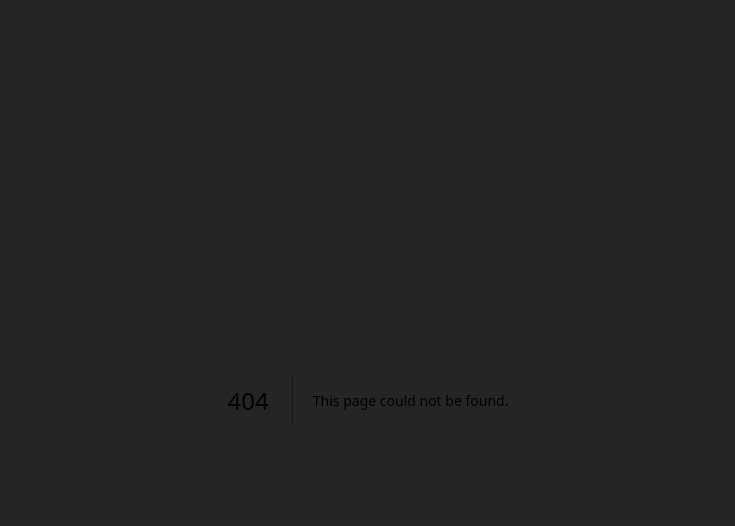
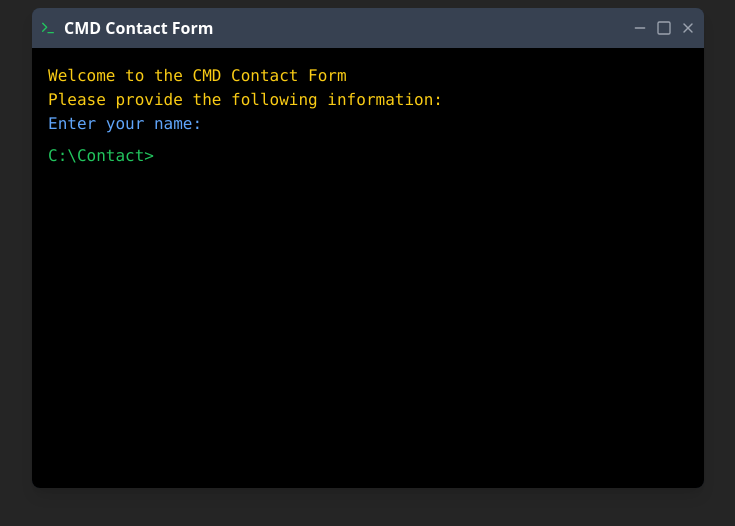
Before and after one commit to sarthu210/Portfolio, a Next.js app: page /hire-me in a window 1280 px wide. Before the commit this address had no page. Shown: the top 526 px of the page, without its empty margins (272-1007 px from the left). Built offline with nearby package versions, Linux system fonts and the light colour scheme.

Commit message:
CMD looking form

```diff
--- a/package.json
+++ b/package.json
@@ -22,7 +22,7 @@
     "react": "^18",
     "react-dom": "^18",
     "react-fast-marquee": "^1.6.5",
-    "react-router-dom": "^6.26.0",
+    "react-router-dom": "^6.26.2",
     "tailwind-merge": "^2.5.3",
     "tailwindcss-animate": "^1.0.7",
     "three": "^0.167.1"
--- a/src/app/components/HeroSection.jsx
+++ b/src/app/components/HeroSection.jsx
@@ -49,6 +49,7 @@ export default function HeroSection() {
                 whileHover={{ scale: 1.05 }}
                 whileTap={{ scale: 0.95 }}
                 className="inline-flex h-12 animate-shimmer items-center justify-center rounded-full border border-slate-800 bg-[linear-gradient(110deg,#000103,45%,#1e2631,55%,#000103)] bg-[length:200%_100%] px-6 font-medium text-slate-400 transition-colors focus:outline-none focus:ring-2 focus:ring-slate-400 focus:ring-offset-2 focus:ring-offset-slate-50"
+                onClick={() => window.open("/hire-me")}
               >
                 Hire Me
               </motion.button>
--- a/src/app/components/NavBar.jsx
+++ b/src/app/components/NavBar.jsx
@@ -1,6 +1,7 @@
 'use client'
 import React, { useState } from 'react';
 import { motion, useScroll } from "framer-motion";
+import { useNavigate } from 'react-router-dom';
 import profile from "../../../public/profile.jpeg";
 import "../globals.css";
 import Image from 'next/image';
@@ -8,6 +9,7 @@ import Image from 'next/image';
 export default function NavBar() {
     const [isMenuOpen, setIsMenuOpen] = useState(false);
     const { scrollYProgress } = useScroll();
+
 
     // Animation variants for the menu items
     const menuItemVariants = {
@@ -19,6 +21,11 @@ export default function NavBar() {
     const menuVariants = {
         hidden: { opacity: 0, height: 0 },
         visible: { opacity: 1, height: "auto", transition: { duration: 0.5, ease: "easeOut" } }
+    };
+
+    const handleNavigation = (path) => {
+        navigate(path);
+        setIsMenuOpen(false); // Close the menu after navigation
     };
 
     return (
@@ -40,6 +47,7 @@ export default function NavBar() {
                                 animate="visible"
                                 variants={menuItemVariants}
                                 className="text-white cursor-pointer hover:text-[#AD88C6] transition-colors duration-300"
+                                onClick={() => window.open(`/${item.toLowerCase().replace(' ', '-')}`)}
                             >
                                 {item}
                             </motion.li>
@@ -83,6 +91,7 @@ export default function NavBar() {
                             initial="hidden"
                             animate={isMenuOpen ? "visible" : "hidden"}
                             transition={{ delay: 0.1 * index }}
+                            onClick={() => window.open(`/${item.toLowerCase().replace(' ', '-')}`)}
                         >
                             {item}
                         </motion.li>
--- /dev/null
+++ b/src/app/hire-me/components/CmdContactForm.jsx
@@ -0,0 +1,142 @@
+'use client';
+import React, { useState, useRef, useEffect } from 'react';
+import { Terminal, Minus, Square, X } from 'lucide-react';
+
+const CmdContactForm = () => {
+  const [output, setOutput] = useState([
+    { text: "Welcome to the CMD Contact Form", color: "text-yellow-400" },
+    { text: "Please provide the following information:", color: "text-yellow-400" },
+    { text: "", color: "text-green-500" },
+    { text: "Enter your name:", color: "text-blue-400" }
+  ]);
+  const [input, setInput] = useState("");
+  const [formData, setFormData] = useState({ name: "", email: "", message: "" });
+  const [currentField, setCurrentField] = useState("name");
+  const bottomRef = useRef(null);
+
+  useEffect(() => {
+    bottomRef.current?.scrollIntoView({ behavior: 'smooth' });
+  }, [output]);
+
+  const handleInput = (e) => {
+    setInput(e.target.value);
+  };
+
+  const validateInput = (field, value) => {
+    switch (field) {
+      case 'name':
+        return value.length < 2 ? "Name must be at least 2 characters long." : null;
+      case 'email':
+        return !value.includes('@') ? "Please enter a valid email address." : null;
+      case 'message':
+        return value.length < 10 ? "Message must be at least 10 characters long." : null;
+      default:
+        return null;
+    }
+  };
+
+  const handleSubmit = (e) => {
+    e.preventDefault();
+
+    const error = validateInput(currentField, input.trim());
+    if (error) {
+      setOutput(prev => [
+        ...prev,
+        { text: "", color: "text-green-500" },
+        { text: `Error: ${error}`, color: "text-red-500" },
+        { text: "", color: "text-green-500" },
+        { text: `Enter your ${currentField}:`, color: "text-blue-400" }
+      ]);
+      setInput("");
+      return;
+    }
+
+    setFormData(prev => ({ ...prev, [currentField]: input.trim() }));
+    setOutput(prev => [
+      ...prev,
+      { text: "", color: "text-green-500" },
+      { text: `C:\\Contact>${input}`, color: "text-green-500" },
+      { text: "", color: "text-green-500" }
+    ]);
+
+    if (currentField === 'name') {
+      setCurrentField('email');
+      setOutput(prev => [...prev, { text: "Enter your email:", color: "text-blue-400" }]);
+    } else if (currentField === 'email') {
+      setCurrentField('message');
+      setOutput(prev => [...prev, { text: "Enter your message:", color: "text-blue-400" }]);
+    } else {
+      setOutput(prev => [
+        ...prev,
+        { text: "Thank you for your submission. Sending your message...", color: "text-yellow-400" },
+        { text: "", color: "text-green-500" },
+        { text: "Message sent successfully!", color: "text-green-400" },
+        { text: "", color: "text-green-500" },
+        { text: "Form Data:", color: "text-purple-400" },
+        { text: `Name: ${formData.name}`, color: "text-purple-400" },
+        { text: `Email: ${formData.email}`, color: "text-purple-400" },
+        { text: `Message: ${input.trim()}`, color: "text-purple-400" },
+        { text: "", color: "text-green-500" },
+        { text: "Thank you for contacting us. We will get back to you soon.", color: "text-yellow-400" },
+        { text: "", color: "text-green-500" },
+        { text: "Type 'reset' to start over or close this window.", color: "text-blue-400" }
+      ]);
+    }
+
+    setInput("");
+  };
+
+  const resetForm = () => {
+    if (input.toLowerCase() === 'reset') {
+      setFormData({ name: "", email: "", message: "" });
+      setCurrentField('name');
+      setOutput([
+        { text: "Welcome to the CMD Contact Form", color: "text-yellow-400" },
+        { text: "Please provide the following information:", color: "text-yellow-400" },
+        { text: "", color: "text-green-500" },
+        { text: "Enter your name:", color: "text-blue-400" }
+      ]);
+      setInput("");
+    }
+  };
+
+  useEffect(() => {
+    resetForm();
+  }, [input]);
+
+  return (
+    <div className="bg-gray-800 rounded-lg shadow-lg overflow-hidden w-full max-w-2xl">
+      <div className="bg-gray-700 p-2 flex justify-between items-center">
+        <div className="flex items-center">
+          <Terminal className="mr-2 text-green-500" size={16} />
+          <span className="text-white font-semibold">CMD Contact Form</span>
+        </div>
+        <div className="flex space-x-2">
+          <Minus className="text-gray-400 hover:text-white cursor-pointer" size={16} />
+          <Square className="text-gray-400 hover:text-white cursor-pointer" size={16} />
+          <X className="text-gray-400 hover:text-white cursor-pointer" size={16} />
+        </div>
+      </div>
+      <div className="bg-black font-mono p-4 h-[440px] overflow-y-auto">
+        <div className="whitespace-pre-wrap">
+          {output.map((line, index) => (
+            <div key={index} className={line.color}>{line.text}</div>
+          ))}
+        </div>
+        <form onSubmit={handleSubmit} className="mt-2 flex">
+          <span className="text-green-500">C:\Contact&gt;</span>
+          <input
+            type="text"
+            value={input}
+            onChange={handleInput}
+            className="flex-grow bg-transparent outline-none ml-1 text-green-500"
+            autoFocus
+          />
+        </form>
+        <div ref={bottomRef} />
+      </div>
+    </div>
+  );
+};
+
+export default CmdContactForm;
--- /dev/null
+++ b/src/app/hire-me/page.jsx
@@ -0,0 +1,9 @@
+import React from 'react'
+import CmdContactForm from './components/CmdContactForm'
+export default function page() {
+  return (
+    <div className='flex justify-center m-2'>
+      <CmdContactForm />
+    </div>
+  )
+}
```
Also changed, not shown: 1 other file (tests, documents, lock files or other folders).
